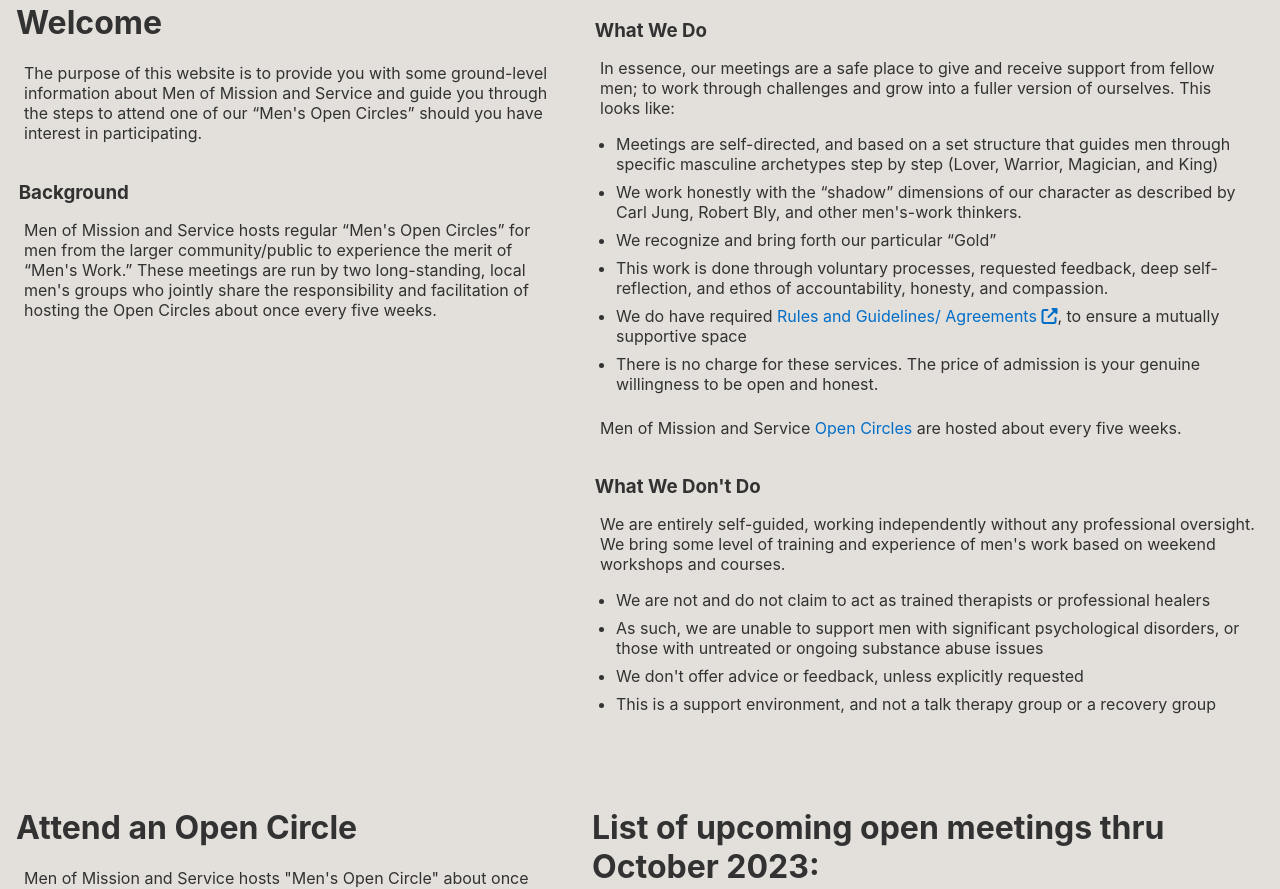
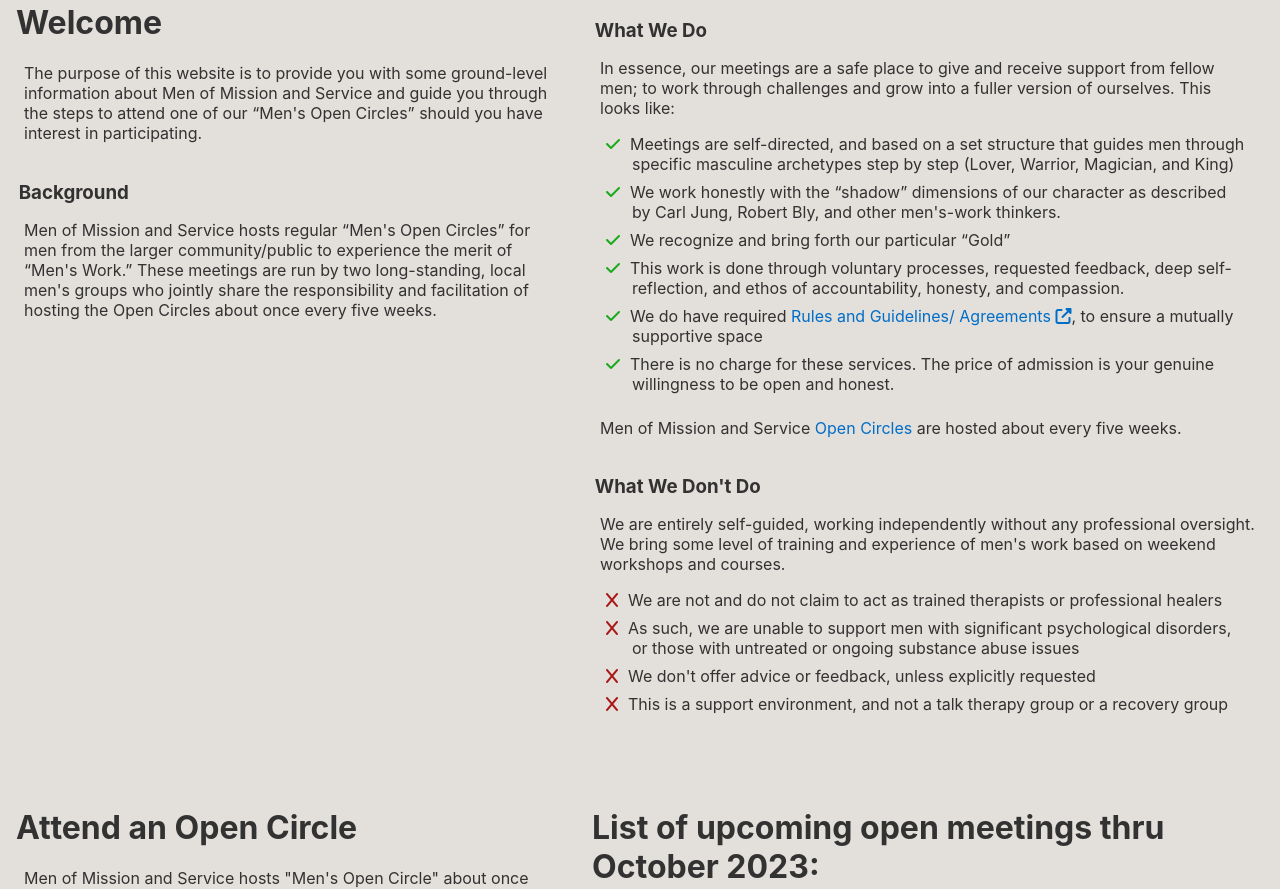
Before and after one commit to IntuitiveHarmony/igroup-site, a React (Create React App) app: page / in a window 1280 px wide. Shown: the part 520-1409 px from the top of the page. Built offline with nearby package versions, Linux system fonts and the light colour scheme.

Commit message:
fancy bullet points

```diff
--- a/src/App.css
+++ b/src/App.css
@@ -88,9 +88,24 @@
   padding-left: 1.5em;
   margin-bottom: 0em;
 }
-.doLists > li {
+.doList > li {
+  list-style: none;
+  padding-left: 1em;
   padding-right: 2em;
   padding-bottom: .5em;
+}
+/* for the green checkmarks */
+.greenCheck li:before {
+  font-family: "FontAwesome";
+  content: "\f00c";
+  margin:0 10px 0 -26px;
+  color: #17aa1c;
+}
+.redCheck li:before {
+  font-family: "FontAwesome";
+  content: "\58";
+  margin:0 10px 0 -26px;
+  color: #aa1717;
 }
  /* ~~~~~~~~~~~~~~~~~~~~~~~~~~~~~~~~~~~~~~~~~~~~~~~~~~~~~~~~~~ */
 .calendarContainer {
@@ -106,7 +121,9 @@
   margin-top: 2em;
   margin-bottom: 3em;
 }
-
+.green {
+  color: green;
+}
 /* styles for desktop when the browser is 600px or above */
 @media (min-width: 900px) {
   .navContainer {
--- a/src/components/Mission.js
+++ b/src/components/Mission.js
@@ -30,7 +30,7 @@
                         <div className="weDo">
                             <h3>What We Do</h3>
                             <p className="content">In essence, our meetings are a safe place to give and receive support from fellow men; to work through challenges and grow into a fuller version of ourselves. This looks like:</p>
-                            <ul className="doLists">
+                            <ul className="doList greenCheck">
                                 <li>Meetings are self-directed, and based on a set structure that guides men through specific masculine archetypes step by step (Lover, Warrior, Magician, and King)</li>
                                 <li>We work honestly with the “shadow” dimensions of our character as described by Carl Jung, Robert Bly, and other men's-work thinkers.</li>
                                 <li>We recognize and bring forth our particular “Gold”</li>
@@ -49,7 +49,7 @@
                         <div className="weDont">
                             <h3>What We Don't Do</h3>
                             <p className="content">We are entirely self-guided, working independently without any professional oversight. We bring some level of training and experience of men's work based on weekend workshops and courses.</p>
-                            <ul className="doLists">
+                            <ul className="doList redCheck">
                                 <li>We are not and do not claim to act as trained therapists or professional healers</li>
                                 <li>As such, we are unable to support men with significant psychological disorders, or those with untreated or ongoing substance abuse issues</li>
                                 <li>We don't offer advice or feedback, unless explicitly requested</li>
```
